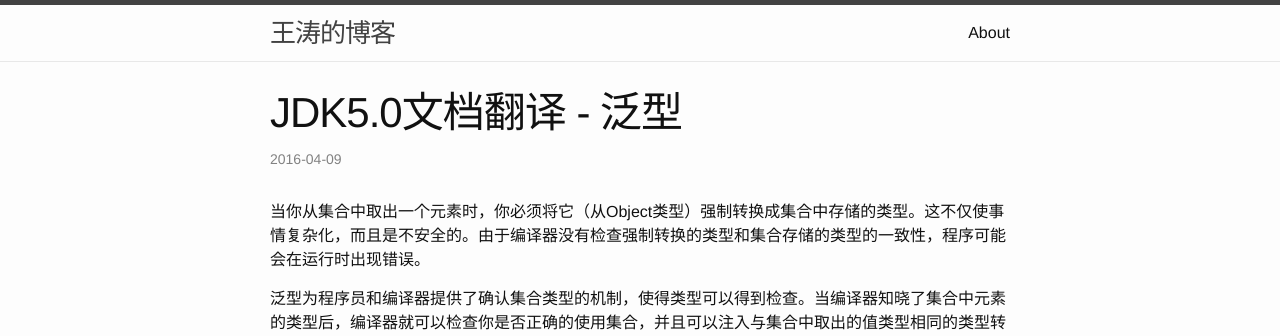
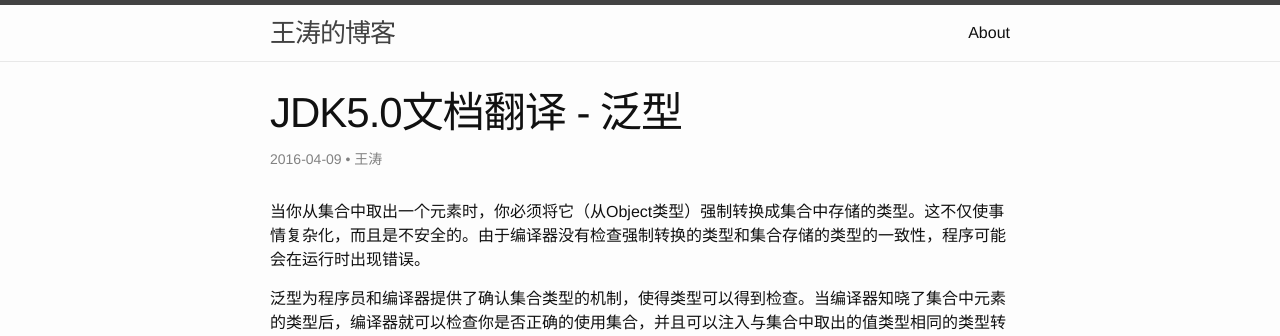
Before and after one commit to WaTer9527/WaTer9527.github.io, a Jekyll site: the page built from _posts/2016-04-09-jdk-5-docs-generics.markdown, in a window 1280 px wide and 900 px high. Shown: the top 336 px of the window. Built offline with Jekyll 4.4.1, drawn with Linux system fonts in a browser that asks for light colours.

Commit message:
add author

```diff
--- a/_posts/2016-04-09-jdk-5-docs-generics.markdown
+++ b/_posts/2016-04-09-jdk-5-docs-generics.markdown
@@ -4,6 +4,7 @@ title:  "JDK5.0文档翻译 - 泛型"
 date:   2016-04-09 22:00:32 +0800
 categories: dev
 tags: Java
+author: 王涛
 ---
 
 当你从集合中取出一个元素时，你必须将它（从Object类型）强制转换成集合中存储的类型。这不仅使事情复杂化，而且是不安全的。由于编译器没有检查强制转换的类型和集合存储的类型的一致性，程序可能会在运行时出现错误。
--- a/_posts/2016-04-09-jdk-5-generics.markdown
+++ b/_posts/2016-04-09-jdk-5-generics.markdown
@@ -4,6 +4,7 @@ title:  "JDK5.0新增特性：泛型"
 date:   2016-04-09 22:30:32 +0800
 categories: dev
 tags: Java
+author: 王涛
 ---
 
 ## What - 什么是泛型？
```
